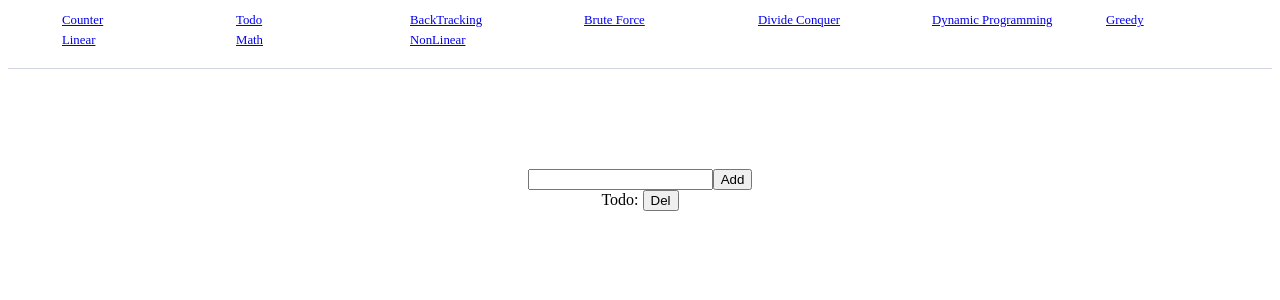
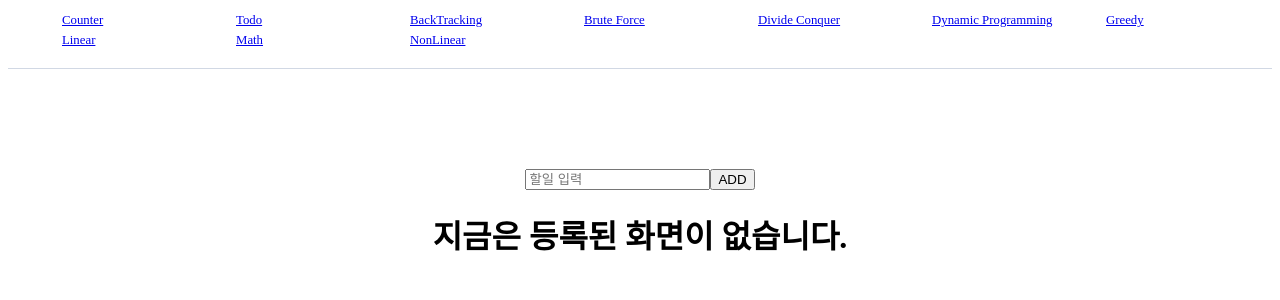
Before and after one commit to lmn165/cofin-django-react-algorithm, a React (Create React App) app in the folder frontend/: page /todo in a window 1280 px wide. Shown: the top 300 px of the page. Built offline with nearby package versions, Linux system fonts and the light colour scheme.

Commit message:
Sept 29 Increase with Redux

```diff
--- /dev/null
+++ b/frontend/src/common/components/TodoInput.js
@@ -0,0 +1,39 @@
+import React, { useState } from "react";
+import { useDispatch } from "react-redux";
+import { v4 as uuidv4 } from 'uuid'
+import { addTodoAction } from "reducers/todo.reducer";
+
+export default function TodoInput() {
+    const [todo, setTodo] = useState('')
+    const dispatch = useDispatch()
+    const submitForm = e => {
+        e.preventDefault()
+        const newTodo = {
+            id: uuidv4(),
+            name: todo,
+            complete: false
+        }
+        addTodo(newTodo)
+        setTodo('')
+    }
+    const addTodo = todo => dispatch(addTodoAction(todo))
+    const handleChange = e => {
+        e.preventDefault()
+        setTodo(e.target.value)
+    }
+
+    return (<>
+        <form method="POST" onSubmit={submitForm}>
+            <div>
+                <input type='text'
+                        id='todo'
+                        name = 'todo'
+                        placeholder="할일 입력"
+                        value = {todo}
+                        onChange={handleChange} />
+                <input type='submit'
+                        value='ADD' /><br/>
+            </div>
+        </form>
+    </>)
+}
--- /dev/null
+++ b/frontend/src/common/components/TodoList.js
@@ -0,0 +1,13 @@
+import React from "react";
+import { useSelector } from 'react-redux'
+
+export default function TodoList() {
+    const todos = useSelector( state => state.todoReducer.todos )
+
+    return (
+    <>
+        {todos.length === 0 && (<h1>지금은 등록된 화면이 없습니다.</h1>) }
+        {todos.length !== 0
+            && (<h1>{todos.length} 개의 할일 목록이 있습니다.</h1>)}
+    </>)
+}
--- a/frontend/src/common/containers/Todo.js
+++ b/frontend/src/common/containers/Todo.js
@@ -1,34 +1,13 @@
-import { Button, TextField } from "@mui/material";
-import React, {useState} from "react";
+import React from "react";
 import styled from 'styled-components'
+import { TodoList, TodoInput } from 'common'
 
 export default function Todo() {
-    const [todo, setTodo] = useState('')
-    let val = ''
-
-    const addTodo = e => {
-        e.preventDefault()
-        val = e.target.value
-    }
-    const submitTodo = e => {
-        e.preventDefault()
-        setTodo(val)
-        document.getElementById('todo-input').value = ''
-    }
-    const delTodo = e => {
-        e.preventDefault()
-        setTodo('')
-    }
-
-    return (
-    <form method="POST" onSubmit={submitTodo}>
+    return(
         <TodoDiv>
-            <input type='text' id='todo-input' onChange={addTodo} />
-            <input type='submit' value='Add'/><br/>
-            <span>Todo: {todo}</span>
-            <input type='button' value='Del' onClick={delTodo}/>
+            <TodoInput/>
+            <TodoList/>
         </TodoDiv>
-    </form>
     )
 }
 
--- a/frontend/src/common/index.js
+++ b/frontend/src/common/index.js
@@ -3,3 +3,5 @@ export { default as Counter } from 'common/components/Counter'
 export { default as Todo } from 'common/containers/Todo'
 export { default as SignIn } from 'common/containers/SignIn'
 export { default as HomePage } from 'common/pages/HomePage'
+export { default as TodoList } from 'common/components/TodoList'
+export { default as TodoInput } from 'common/components/TodoInput'
--- a/frontend/src/reducers/todo.reducer.js
+++ b/frontend/src/reducers/todo.reducer.js
@@ -2,6 +2,7 @@ const initialState = {todos:[], todo:{}}
 export const addTodoAction = todo => ({type: "ADD_TODO", payload: todo})
 const todoReducer = (state = initialState, action) => {
     switch(action.type){
+        case 'ADD_TODO': return {...state, todos:[...state.todos, action.payload]}
         default : return state
     }
 }
```
